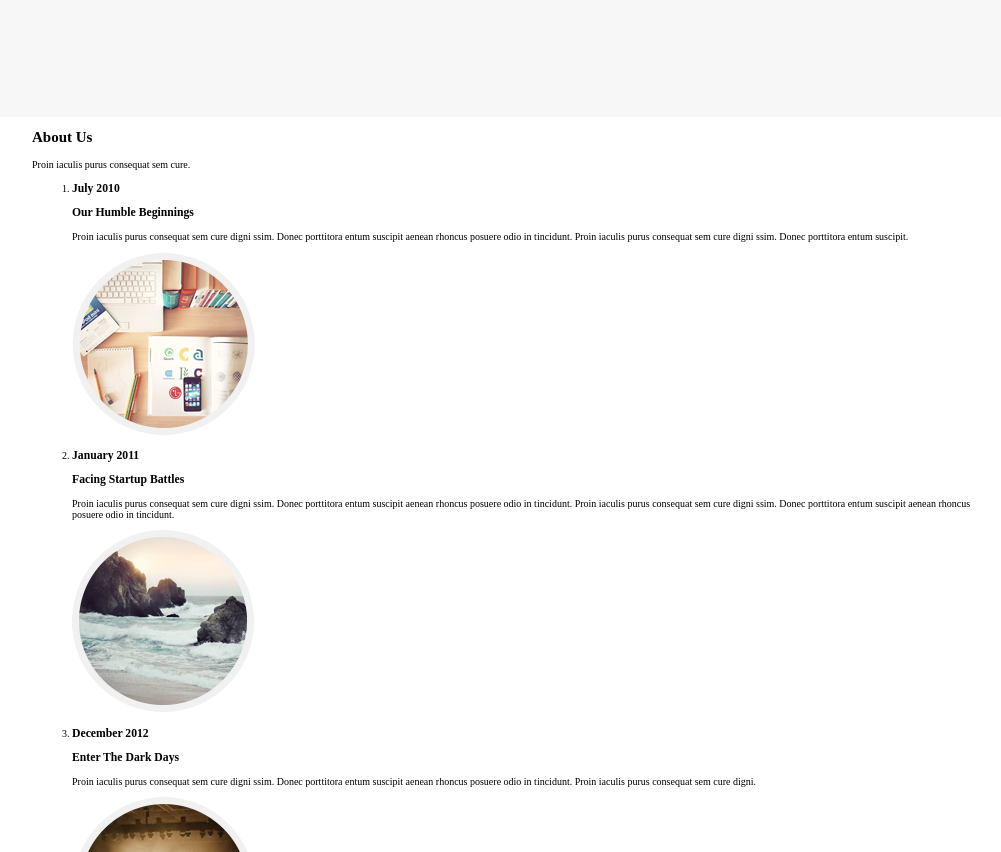
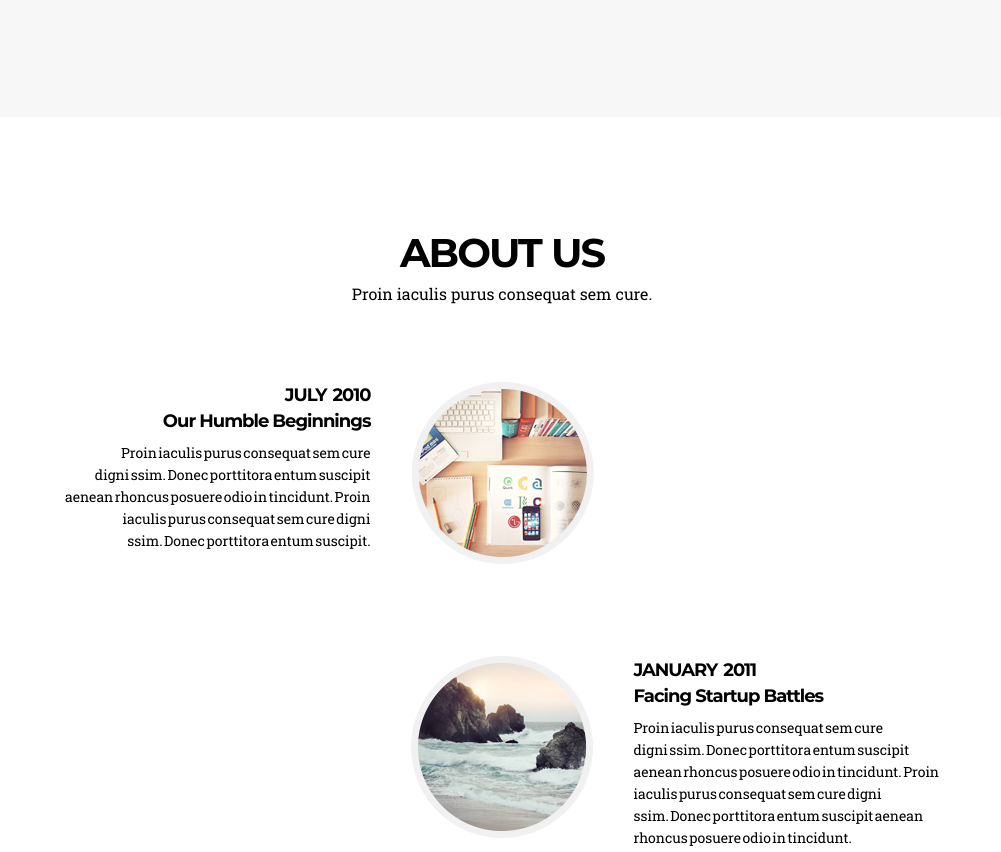
Before and after one commit to OlesyaSchu/golden, a plain HTML site: page index.html in a window 1280 px wide. Shown: the part 2369-3221 px from the top of the page, without its empty margins (138-1139 px from the left). Drawn offline with Linux system fonts and the light colour scheme.

Commit message:
Add styles for section about

```diff
--- a/styles/main.css
+++ b/styles/main.css
@@ -292,3 +292,91 @@ section:nth-child(3) {
 	font-family: RobotoSlab-Regular;
 	font-size: 14px;
 }
+
+.about {
+	height: 1666px;
+	margin: 0;
+	padding: 0;
+	display: flex;
+	flex-flow: column;
+	justify-content: center;
+}
+
+.about_title {
+	text-align: center;
+	margin-bottom: 31px;
+	padding-top: 37px;
+}
+
+.about_title h2 {
+	margin: 0;
+	padding: 0;
+	padding-bottom: 6px;
+	font: 40px "Montserrat-Bold";
+	text-transform: uppercase;
+	letter-spacing: -2px;
+	word-spacing: 1px;
+}
+
+.about_title p {
+	margin: 0;
+	padding: 0;
+	font: 16px "RobotoSlab-Regular";
+}
+
+.about_list ol {
+	margin: 0;
+	padding: 0;
+	list-style: none;
+	display: flex;
+	flex-flow: column;
+}
+
+.about_list li {
+	display: flex;
+	align-items: flex-start;
+	height: 183px;
+	margin: 46px 0;
+}
+
+.about_list li:nth-child(even) {
+	flex-flow: row-reverse;
+}
+
+.about_list li:nth-child(odd) .text {
+	text-align: right;
+}
+
+.about_list div {
+	flex: 1 1;
+}
+
+.about_list img {
+	margin: 0 40px;
+}
+
+.about_list h3 {
+	margin: 0;
+	padding: 0;
+	padding-bottom: 4px;
+	font: 18px "Montserrat-Bold";
+	letter-spacing: -1px;
+}
+
+.about_list .date {
+	text-transform: uppercase;
+	letter-spacing: -1px;
+	word-spacing: 2px;
+	margin-top: 3px;
+}
+
+.about_list p {
+	overflow-x: visible;
+	margin: 0;
+	padding: 0;
+	padding-top: 6px;
+	font: 14px "RobotoSlab-Regular";
+	line-height: 22px;
+	word-spacing: -2px;
+	white-space: pre-line;
+}
```
